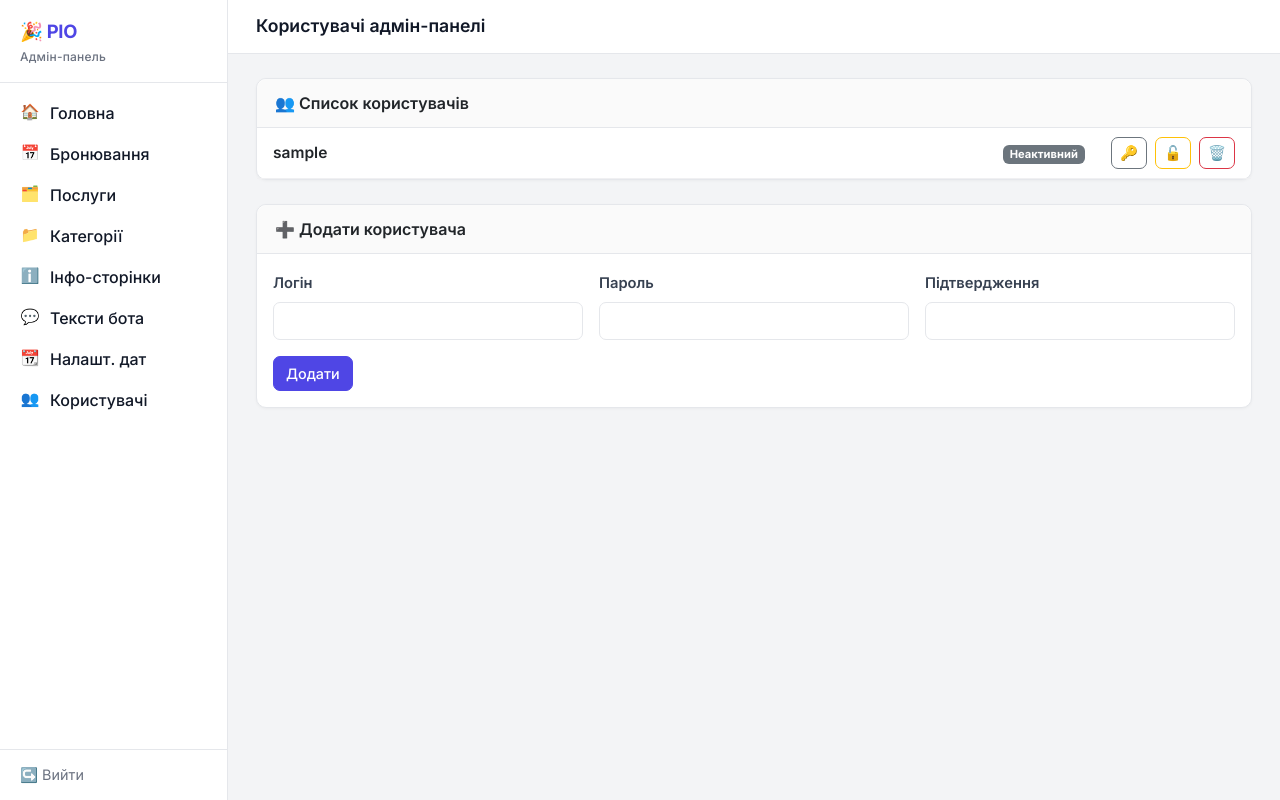
After one commit to Mendela-A/rio_b_bot, a FastAPI app: template admin/templates/admin_users.html in a window 1280 px wide. The commit adds this page. Run offline with FastAPI, Linux system fonts and the light colour scheme; the template is opened without the code that fills it: most values are stand-ins (such as "Sample title", 1, 10 or a date in 2020); parts of the project's set-up code (start-up, migrations or seed data) failed here and were passed over.

Commit message:
feat: multi-user auth for admin panel
- admin_users table with bcrypt password hashes
- Auth checks DB instead of env vars
- Auto-creates default admin from ADMIN_USER/ADMIN_PASSWORD on first startup
- Admin users page: list, add, change password, toggle active, delete
- passlib[bcrypt]==1.7.4 + bcrypt==4.0.1 (pinned for compatibility)

Co-Authored-By: Claude Sonnet 4.6 <noreply@anthropic.com>

```diff
--- a/admin/main.py
+++ b/admin/main.py
@@ -20,6 +20,7 @@ from views.info_pages import InfoPageView
 from views.services_editor import ServicesEditorView
 from views.blocked_dates import BlockedDatesView
 from views.settings import SettingsView
+from views.admin_users import AdminUsersView
 
 load_dotenv()
 
@@ -62,4 +63,5 @@ admin.add_view(CategoryView())
 admin.add_view(InfoPageView())
 admin.add_view(SettingsView())
 admin.add_view(BlockedDatesView())
+admin.add_view(AdminUsersView())
 admin.mount_to(app)
--- a/admin/requirements.txt
+++ b/admin/requirements.txt
@@ -1,4 +1,6 @@
 starlette-admin==0.14.0
+passlib[bcrypt]==1.7.4
+bcrypt==4.0.1
 fastapi==0.115.0
 uvicorn==0.30.0
 asyncpg==0.30.0
--- /dev/null
+++ b/admin/templates/admin_users.html
@@ -0,0 +1,123 @@
+{% extends "base.html" %}
+
+{% block title %}Користувачі — РІО{% endblock %}
+{% block page_title %}Користувачі адмін-панелі{% endblock %}
+
+{% block content %}
+
+{% if error %}
+<div class="alert alert-danger">{{ error }}</div>
+{% endif %}
+{% if success %}
+<div class="alert alert-success">{{ success }}</div>
+{% endif %}
+
+<!-- Users table -->
+<div class="card mb-4">
+  <div class="card-header">👥 Список користувачів</div>
+  <div class="card-body p-0">
+    {% for user in users %}
+    <div class="svc-row">
+      <span class="svc-name fw-semibold">
+        {{ user.username }}
+        {% if user.username == current_user %}
+          <span class="badge bg-primary ms-1" style="font-size:.7rem">Ви</span>
+        {% endif %}
+      </span>
+      <span class="svc-price" style="min-width:auto; margin-right:16px">
+        {% if user.is_active %}
+          <span class="badge bg-success">Активний</span>
+        {% else %}
+          <span class="badge bg-secondary">Неактивний</span>
+        {% endif %}
+      </span>
+      <div class="d-flex gap-2">
+        <!-- Change password modal trigger -->
+        <button type="button" class="btn btn-sm btn-outline-secondary"
+                data-bs-toggle="modal" data-bs-target="#modal-pwd-{{ loop.index }}"
+                title="Змінити пароль">
+          🔑
+        </button>
+
+        {% if user.username != current_user %}
+        <!-- Toggle active -->
+        <form method="POST" action="/admin/admin-users" style="margin:0">
+          <input type="hidden" name="_action" value="toggle">
+          <input type="hidden" name="username" value="{{ user.username }}">
+          <button type="submit" class="btn btn-sm btn-outline-warning"
+                  title="{{ 'Деактивувати' if user.is_active else 'Активувати' }}">
+            {{ '🔒' if user.is_active else '🔓' }}
+          </button>
+        </form>
+        <!-- Delete -->
+        <form method="POST" action="/admin/admin-users" style="margin:0">
+          <input type="hidden" name="_action" value="delete">
+          <input type="hidden" name="username" value="{{ user.username }}">
+          <button type="submit" class="btn btn-sm btn-outline-danger"
+                  onclick="return confirm('Видалити «{{ user.username }}»?')">
+            🗑️
+          </button>
+        </form>
+        {% endif %}
+      </div>
+    </div>
+
+    <!-- Change password modal -->
+    <div class="modal fade" id="modal-pwd-{{ loop.index }}" tabindex="-1">
+      <div class="modal-dialog">
+        <div class="modal-content">
+          <div class="modal-header">
+            <h5 class="modal-title">Змінити пароль — {{ user.username }}</h5>
+            <button type="button" class="btn-close" data-bs-dismiss="modal"></button>
+          </div>
+          <form method="POST" action="/admin/admin-users">
+            <input type="hidden" name="_action" value="change_password">
+            <input type="hidden" name="username" value="{{ user.username }}">
+            <div class="modal-body d-flex flex-column gap-3">
+              <div>
+                <label class="form-label">Новий пароль</label>
+                <input type="password" class="form-control" name="password" required>
+              </div>
+              <div>
+                <label class="form-label">Підтвердження</label>
+                <input type="password" class="form-control" name="confirm" required>
+              </div>
+            </div>
+            <div class="modal-footer">
+              <button type="button" class="btn btn-secondary" data-bs-dismiss="modal">Скасувати</button>
+              <button type="submit" class="btn btn-primary">Зберегти</button>
+            </div>
+          </form>
+        </div>
+      </div>
+    </div>
+    {% endfor %}
+  </div>
+</div>
+
+<!-- Add user -->
+<div class="card mb-4">
+  <div class="card-header">➕ Додати користувача</div>
+  <div class="card-body">
+    <form method="POST" action="/admin/admin-users" class="row g-3 align-items-end">
+      <input type="hidden" name="_action" value="add">
+      <div class="col-sm-4">
+        <label class="form-label">Логін</label>
+        <input type="text" class="form-control" name="username" required autocomplete="off">
+      </div>
+      <div class="col-sm-4">
+        <label class="form-label">Пароль</label>
+        <input type="password" class="form-control" name="password" required autocomplete="new-password">
+      </div>
+      <div class="col-sm-4">
+        <label class="form-label">Підтвердження</label>
+        <input type="password" class="form-control" name="confirm" required>
+      </div>
+      <div class="col-12">
+        <button type="submit" class="btn btn-primary">Додати</button>
+      </div>
+    </form>
+  </div>
+</div>
+
+{% endblock %}
--- a/admin/templates/base.html
+++ b/admin/templates/base.html
@@ -47,6 +47,9 @@
       <a class="nav-link {% if '/admin/blocked-dates' in p %}active{% endif %}" href="/admin/blocked-dates">
         <span class="nav-icon">📆</span> Налашт. дат
       </a>
+      <a class="nav-link {% if '/admin/admin-users' in p %}active{% endif %}" href="/admin/admin-users">
+        <span class="nav-icon">👥</span> Користувачі
+      </a>
     </nav>
 
     <div class="sidebar-footer">
```
Also changed, not shown: admin/auth.py (+19 -5 lines), admin/db.py (+16 -0 lines), admin/views/admin_users.py (added, +104 -0 lines), init.sql (+8 -0 lines).
